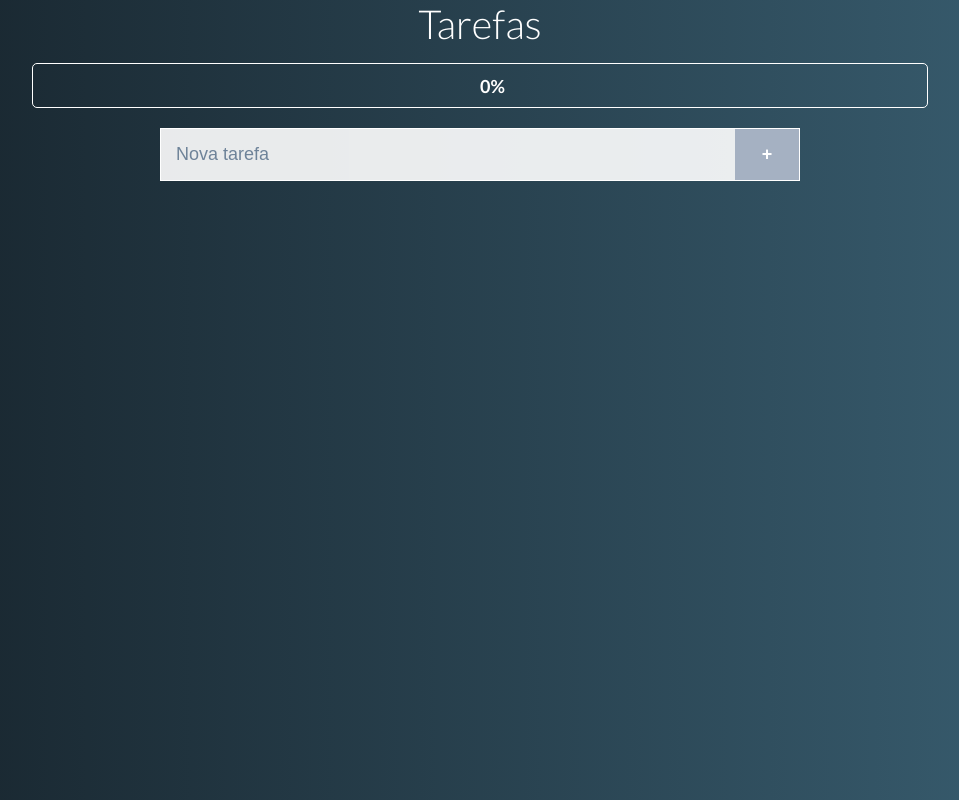
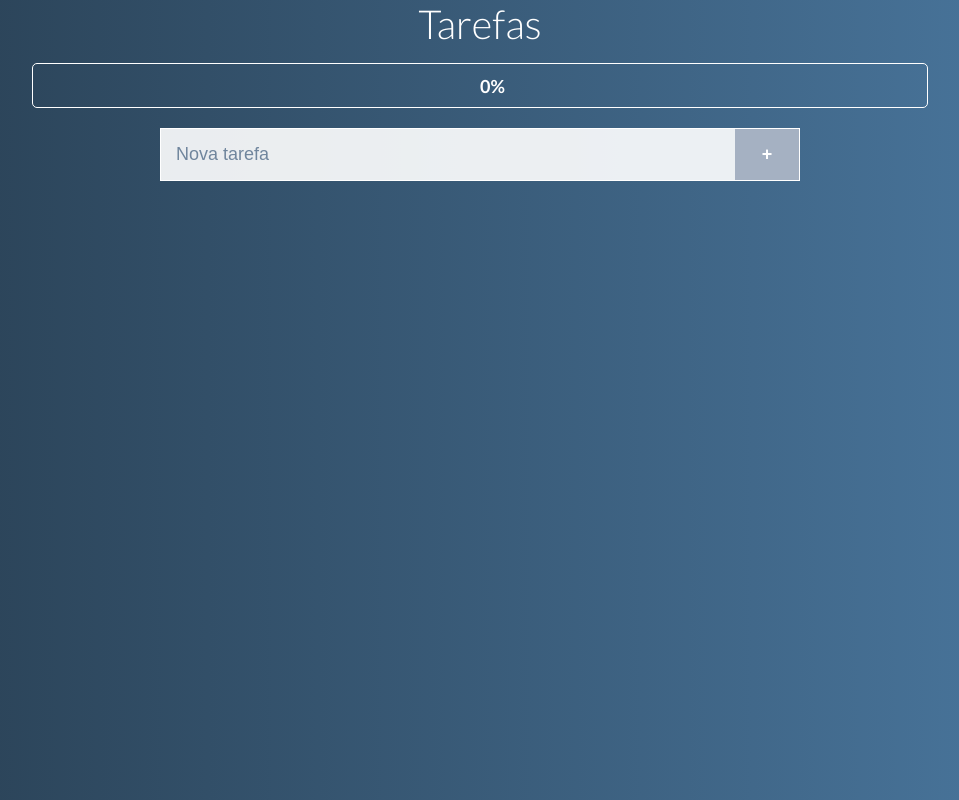
Before and after one commit to vdsou/todo-list-curso-vue, a Vue app: page / in a window 1280 px wide. Shown: the whole page, without its empty margins (160-1119 px from the left). Built offline with nearby package versions, Linux system fonts and the light colour scheme.

Commit message:
change app background

```diff
--- a/src/App.vue
+++ b/src/App.vue
@@ -45,7 +45,19 @@ export default {
 }
 body {
   font-family: "Lato", sans-serif;
-  background: linear-gradient(to right, rgb(22, 34, 42), rgb(58, 96, 115));
+  /* background: linear-gradient(to right, rgb(22, 34, 42), rgb(58, 96, 115)); */
+  background: #4b79a1; /* fallback for old browsers */
+  background: -webkit-linear-gradient(
+    to right,
+    #283e51,
+    #4b79a1
+  ); /* Chrome 10-25, Safari 5.1-6 */
+  background: linear-gradient(
+    to right,
+    #283e51,
+    #4b79a1
+  ); /* W3C, IE 10+/ Edge, Firefox 16+, Chrome 26+, Opera 12+, Safari 7+ */
+
   color: #fff;
 }
 
```
